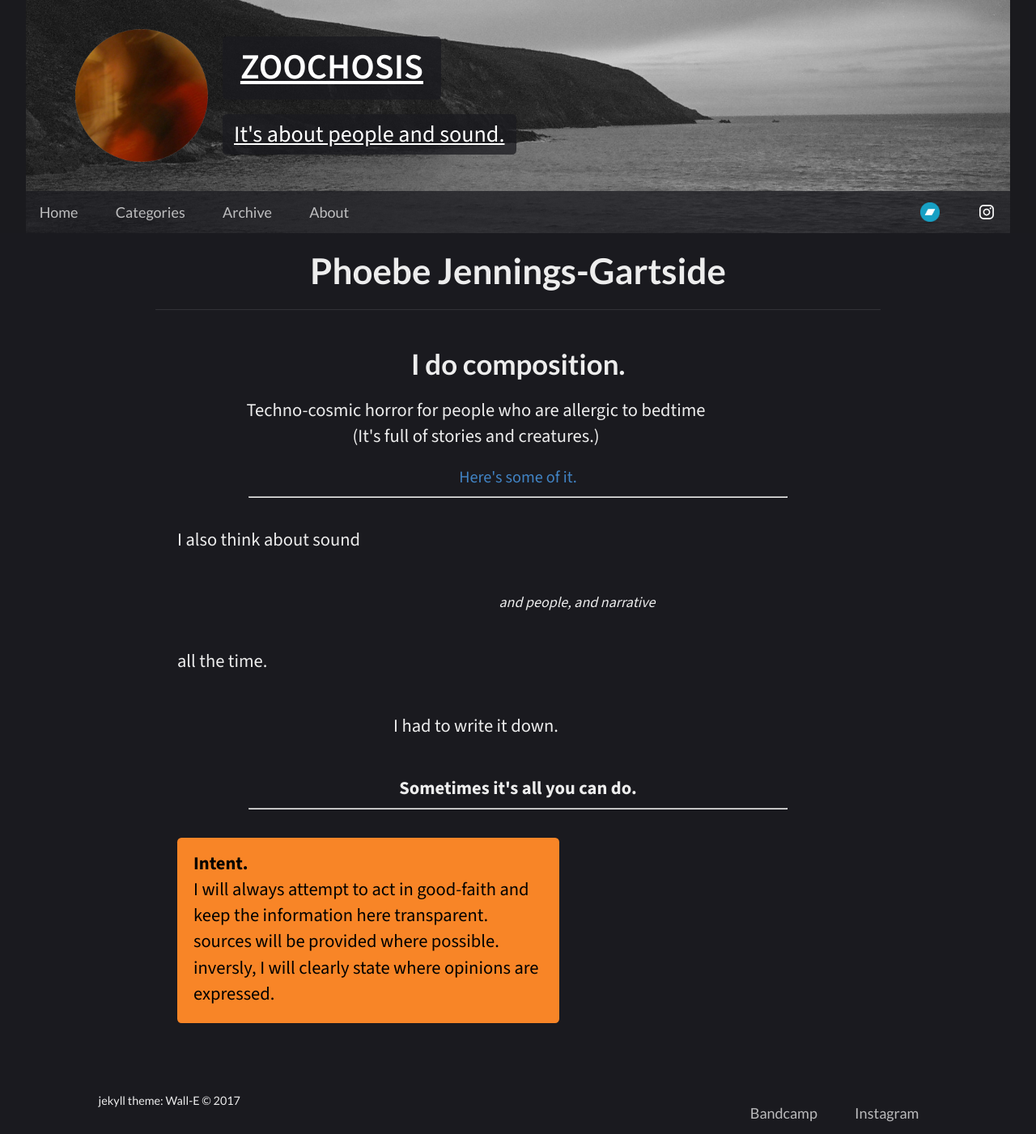
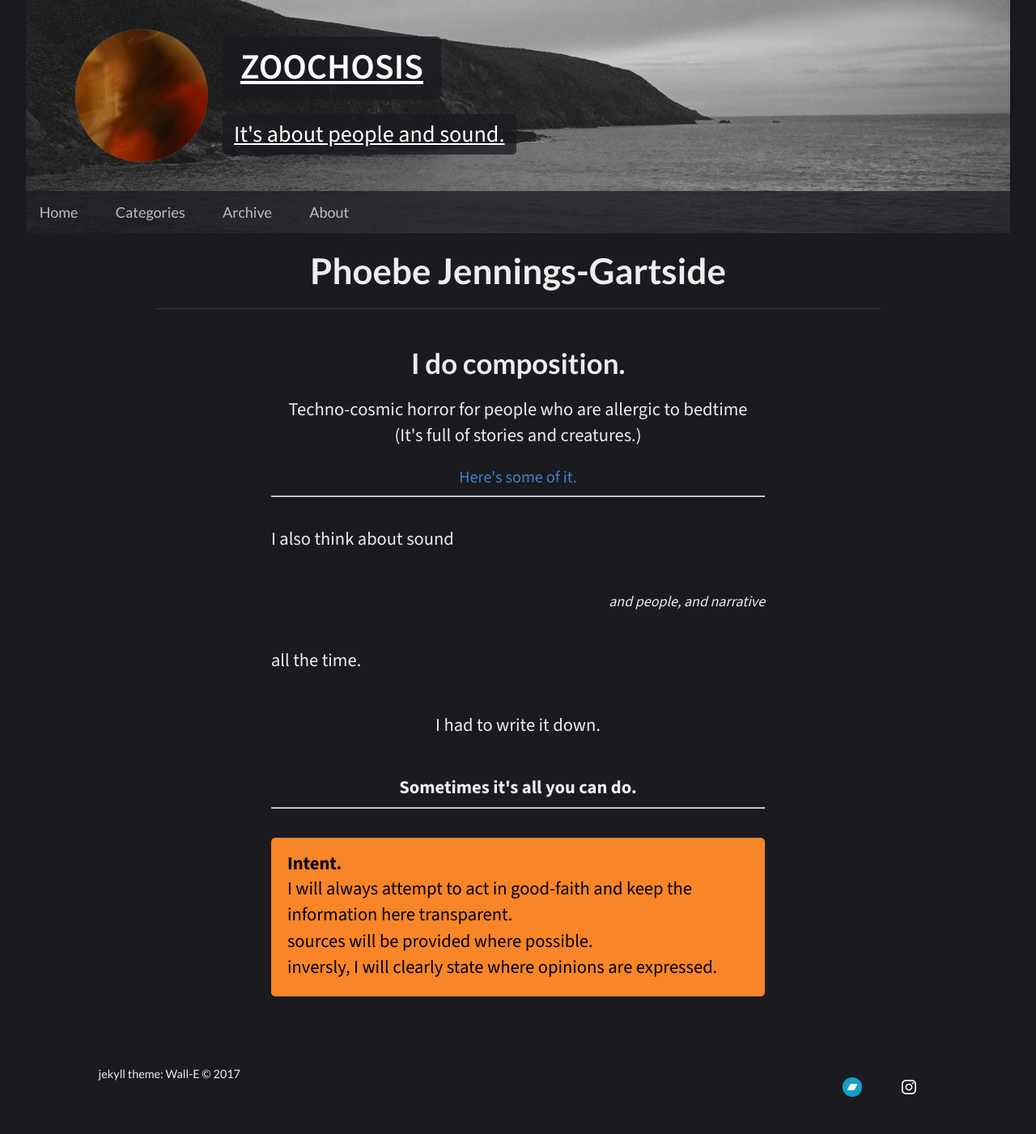
Before and after one commit to ZOOCHOSIS-BLOG/ZOOCHOSIS-BLOG.github.io, a Jekyll site: the page built from about.html, in a window 1280 px wide. Shown: the whole page at 81% size. Built offline with Jekyll 4.4.1, drawn with Linux system fonts in a browser that asks for light colours; after the commit the page ends 1369 px from its top, so only the background shows below that.

Commit message:
fixes fixes, about page reformat

```diff
--- a/_includes/footer.html
+++ b/_includes/footer.html
@@ -4,9 +4,13 @@
             <p class="theme-credit">
                 jekyll theme: Wall-E &copy; 2017
             </p>
-            <div class="right menu">
-                <a class="item" href="https://zoochosis.bandcamp.com/">Bandcamp</a>
-                <a class="item" href="https://www.instagram.com/zoochosis/">Instagram</a>
+            <div class="right menu footer-social">
+                <a class="item" href="https://zoochosis.bandcamp.com/" aria-label="Bandcamp">
+                    <img class="bandcamp-logo" src="/assets/img/other%20photos/logos/bandcamp.png" alt="Bandcamp"/>
+                </a>
+                <a class="item" href="https://www.instagram.com/zoochosis/" aria-label="Instagram">
+                    <img class="instagram-logo" src="/assets/img/other%20photos/logos/instagram.svg" alt="Instagram"/>
+                </a>
             </div>
         </div>
     </div>
--- a/_includes/header.html
+++ b/_includes/header.html
@@ -28,14 +28,14 @@
                     <a class="item" href="/about.html">
                         About
                     </a>
-                    <div class="right menu">
+                   <!-- <div class="right menu">
                         <a class="item" href="https://zoochosis.bandcamp.com/">
                             <img class="bandcamp-logo" src="/assets/img/other%20photos/logos/bandcamp.png" alt="Bandcamp"/>
                         </a>
                         <a class="item" href="https://www.instagram.com/zoochosis/">
                             <img class="instagram-logo" src="/assets/img/other%20photos/logos/instagram.svg" alt="Instagram"/>
                         </a>
-                    </div>
+                    </div> -->
                 </div>
             </div>
             <div class="right-nav"></div>
--- a/about.html
+++ b/about.html
@@ -19,7 +19,7 @@ title: Phoebe Jennings-Gartside
         font-size: 1.25rem;
     }
 
-    .post-content {
+    .about-content {
         text-align: center;
     }
 
@@ -34,7 +34,7 @@ title: Phoebe Jennings-Gartside
 </style>
 </head>
 
-<div class="post-content">
+<div class="about-content">
     <h2>I do composition.</h2>
 
     <p> Techno-cosmic horror for people who are allergic to bedtime
--- a/assets/css/main.css
+++ b/assets/css/main.css
@@ -239,6 +239,16 @@ main {
     font-size: clamp(1rem, 0.95rem + 0.25vw, 1.125rem);
 }
 
+.about-content {
+    color: rgba(237, 237, 237, 1);
+    background-color: rgba(26, 26, 31, 1);
+    padding: 1.5rem;
+    max-width: 66ch;
+    margin: 0 auto;
+    font-size: clamp(1rem, 0.95rem + 0.25vw, 1.125rem);
+}
+
+/*for collapsables and notes column*/
 .post-content > *:not(.post-note-row):not(details) {
     max-width: 66ch;
 }
--- a/assets/css/mobile.css
+++ b/assets/css/mobile.css
@@ -8,6 +8,27 @@
 @media all and (max-width: 600px) {
     .right.menu {
         display: none !important;
+    }
+
+    footer {
+        height: auto;
+    }
+
+    .footer-wrapper {
+        max-width: 95%;
+    }
+
+    .footer-wrapper .ui.menu {
+        flex-wrap: wrap;
+        justify-content: space-between;
+    }
+
+    .footer-wrapper .footer-social {
+        display: flex !important;
+    }
+
+    .footer-social img {
+        height: 20px !important;
     }
 
     .site-nav .ui.menu {
@@ -21,7 +42,7 @@
     }
 
     header {
-        max-width: 95%;
+        max-width: 100%;
     }
 
     .site-logo {
```
Also changed, not shown: 13 other files.
